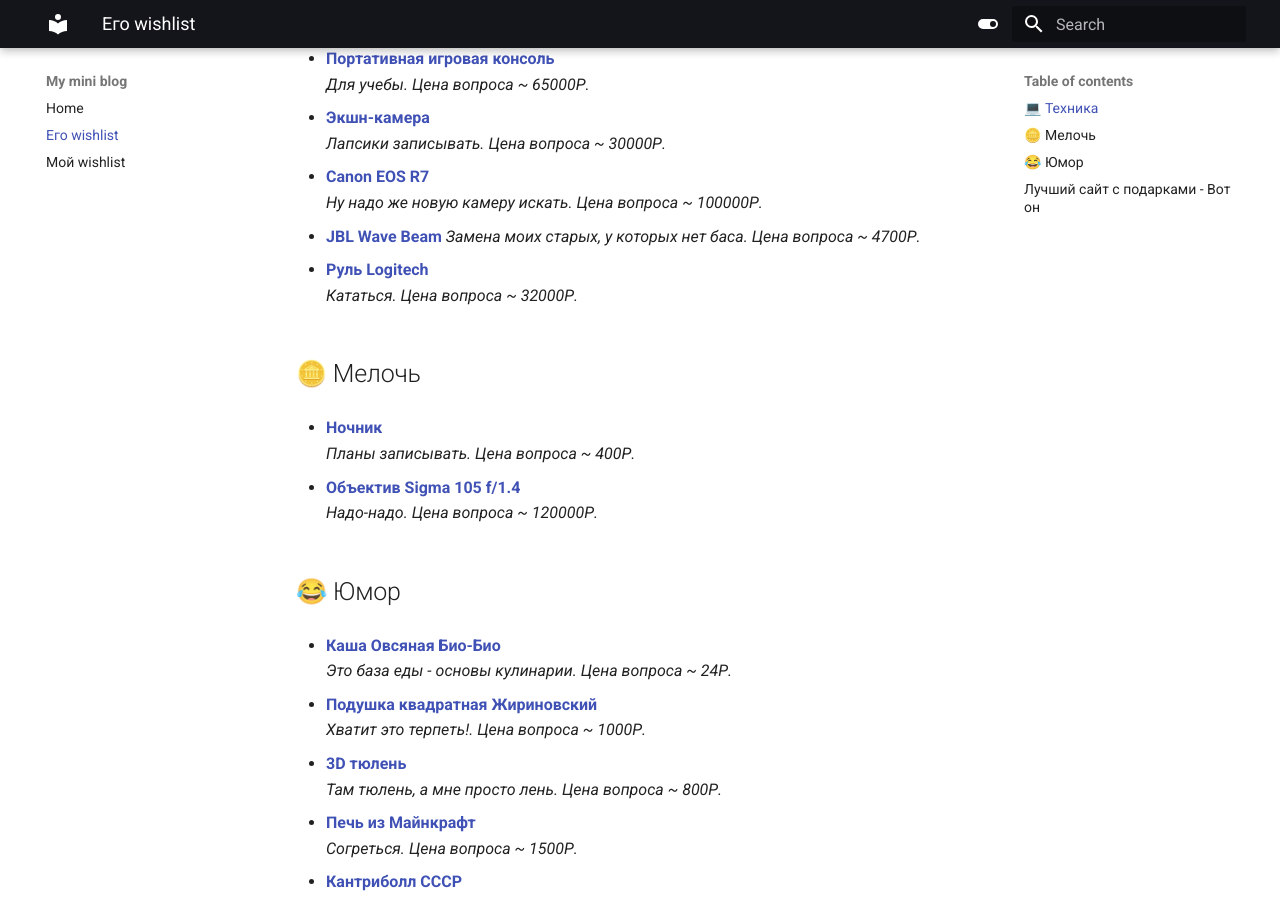
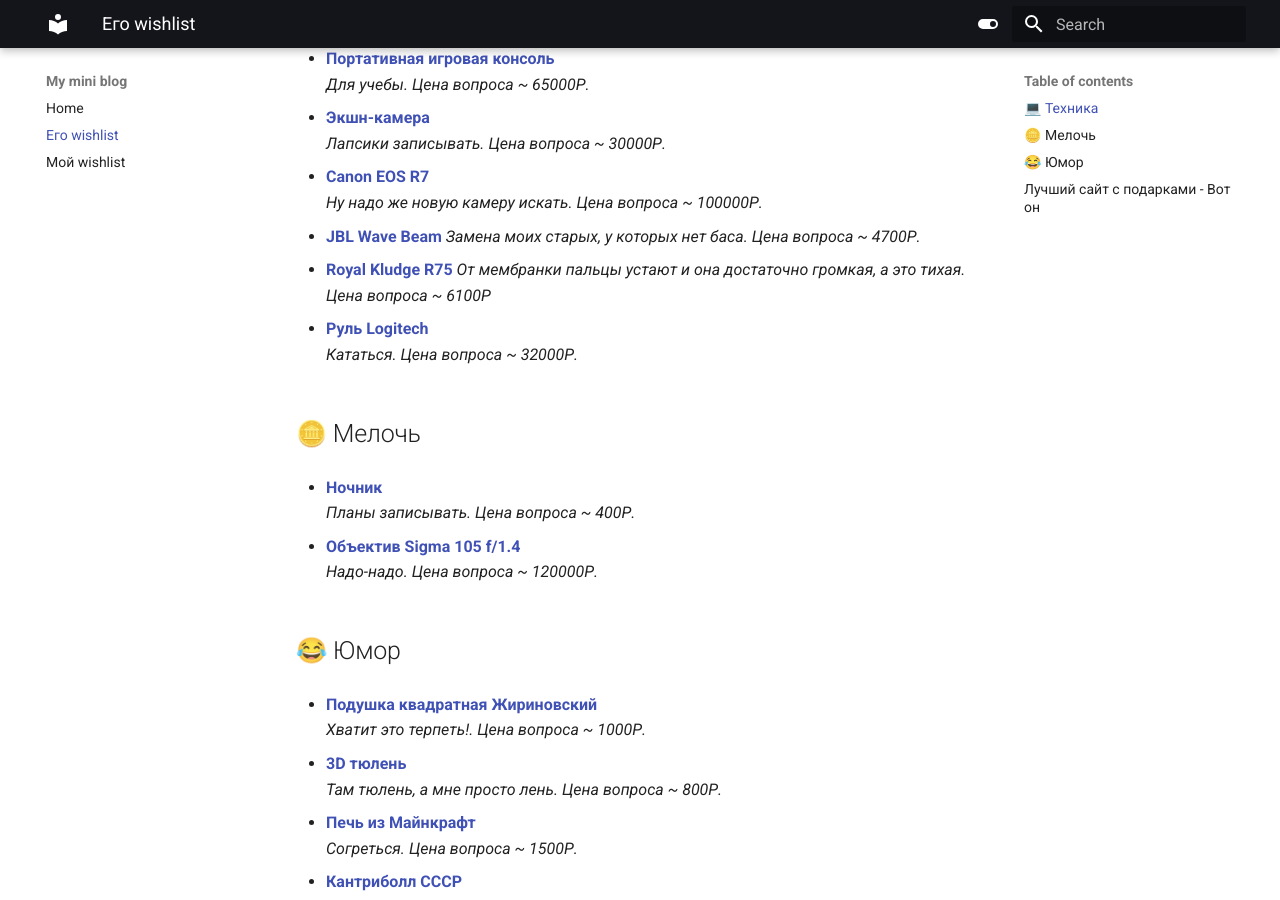
Before and after one commit to Feldmarshxll/personal-blog, an MkDocs documentation site: the page built from docs/Его wishlist 🎉.md, in a window 1280 px wide and 900 px high, scrolled down 343 px. Built offline with MkDocs 1.6.1 and Material for MkDocs 9.7.7, drawn with Linux system fonts in a browser that asks for light colours.

Commit message:
erwrgwgerwg

```diff
--- a/docs/Его wishlist 🎉.md
+++ b/docs/Его wishlist 🎉.md
@@ -18,6 +18,9 @@
 - **[JBL Wave Beam](https://market.yandex.ru/cc/U51axIB)**
   _Замена моих старых, у которых нет баса. Цена вопроса ~ 4700Р._
 
+- **[Royal Kludge R75](https://market.yandex.ru/cc/hCeLUfo)**
+ _От мембранки пальцы устают и она достаточно громкая, а это тихая. Цена вопроса ~ 6100P_
+
 - **[Руль Logitech](https://market.yandex.ru/cc/Nqn2QpK)**
   _Кататься. Цена вопроса ~ 32000Р._
 
@@ -31,9 +34,6 @@
 
 
 ## 😂 Юмор
-- **[Каша Овсяная Био-Био](https://market.yandex.ru/cc/RyLwG5P)**
-  _Это база еды - основы кулинарии. Цена вопроса ~ 24Р._
-
 - **[Подушка квадратная Жириновский](https://market.yandex.ru/cc/jPcCSDT)**
   _Хватит это терпеть!. Цена вопроса ~ 1000Р._
 
```
